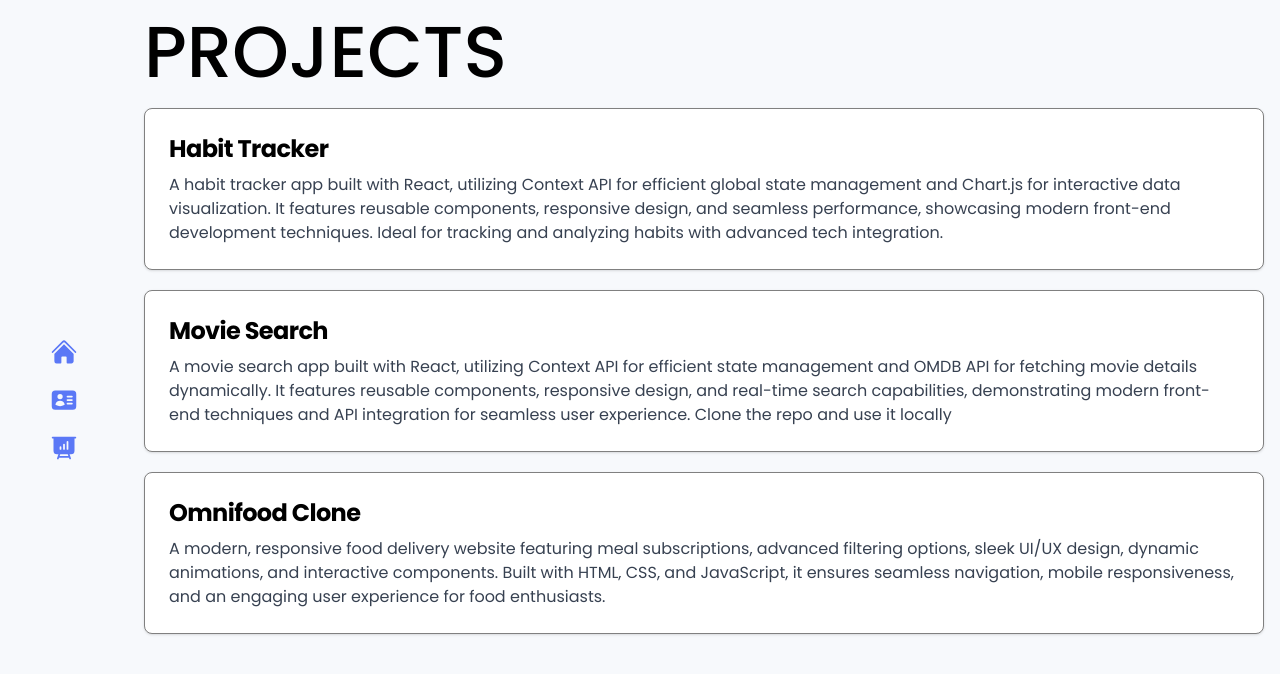
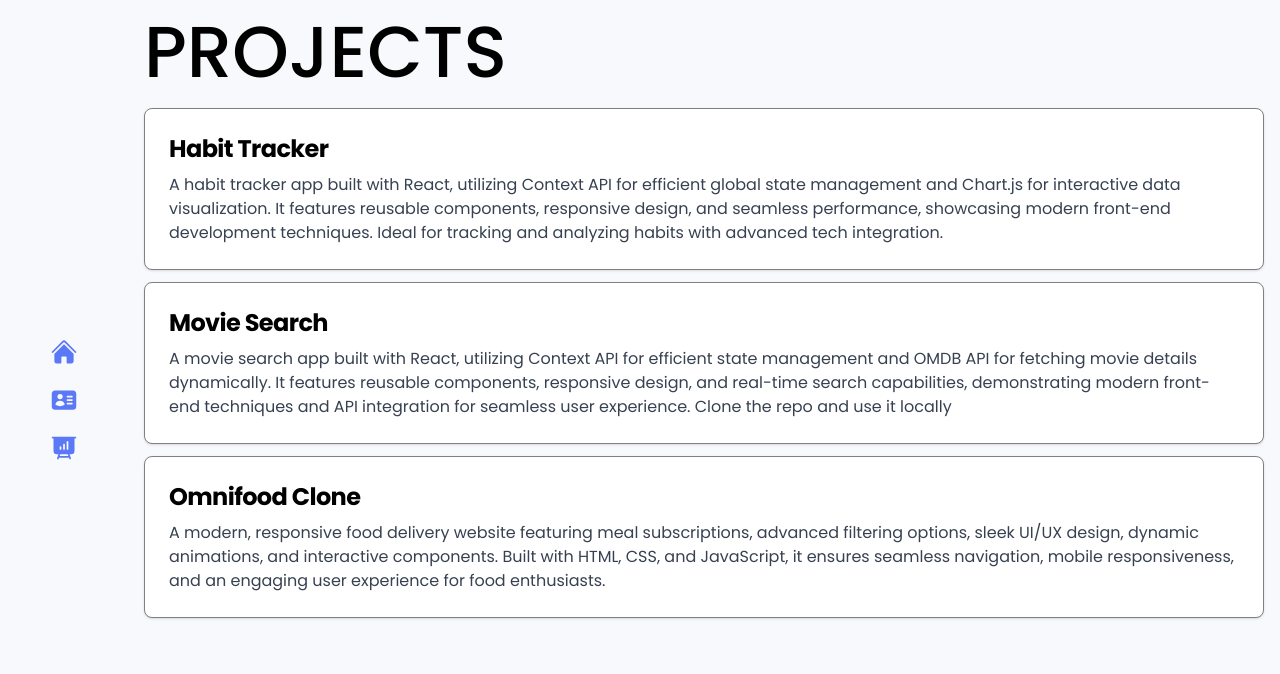
Before and after one commit to Muntazir3i/MyPortfolio, a React (Vite) app: page /projects in a window 1280 px wide. Shown: the top 674 px of the page. Built offline with nearby package versions, Linux system fonts and the light colour scheme.

Commit message:
project descp color changed

```diff
--- a/src/Components/Card.jsx
+++ b/src/Components/Card.jsx
@@ -5,10 +5,10 @@ import './card.css'
 function Card({title,desp,link}) {
     let {dark,setDark,toggleDark} = useTheme();
   return (
-    <a href={link} id='card-link' className={`block p-6   rounded-lg shadow ${dark ? 'bg-diagonal-lines' : 'bg-white'}`}>
+    <a href={link} id='card-link' className={`block p-6 mb-3   rounded-lg shadow ${dark ? 'bg-diagonal-lines' : 'bg-white'}`}>
 
 <h5 className={`mb-2 text-2xl font-bold tracking-tight ${dark ? 'text-white' : 'text-black'}`}>{title}</h5>
-<p className="font-normal text-gray-700 dark:text-gray-400">{desp}</p>
+<p className="font-normal text-gray-700 dark:text-white">{desp}</p>
 </a>
   )
 }
--- a/src/Components/Projects.jsx
+++ b/src/Components/Projects.jsx
@@ -10,7 +10,7 @@ function Projects() {
 
     <main className= {`min-w-0 h-[90vh] md:h-screen  flex-1 overflow-auto p-4 text-white ${dark ? 'bg-black' : 'bg-customWhite'}`}>
        <h1 className= {`text-7xl font-medium ${dark ? 'text-white' : 'text-black'} `}>PROJECTS</h1>
-      <div className=' mt-5 w-full h-full flex flex-col gap-5'>
+      <div className=' mt-5 w-full h-full flex flex-col '>
       <Card title = 'Habit Tracker' desp='A habit tracker app built with React, utilizing Context API for efficient global state management and Chart.js for interactive data visualization. It features reusable components, responsive design, and seamless performance, showcasing modern front-end development techniques. Ideal for tracking and analyzing habits with advanced tech integration.' link='https://muntazir3i.github.io/Habit-Tracker./' ></Card>
       <Card title='Movie Search' desp='A movie search app built with React, utilizing Context API for efficient state management and OMDB API for fetching movie details dynamically. It features reusable components, responsive design, and real-time search capabilities, demonstrating modern front-end techniques and API integration for seamless user experience. Clone the repo and use it locally' link='https://github.com/Muntazir3i/Movie-Search'></Card>
       <Card title='Omnifood Clone' desp='A modern, responsive food delivery website featuring meal subscriptions, advanced filtering options, sleek UI/UX design, dynamic animations, and interactive components. Built with HTML, CSS, and JavaScript, it ensures seamless navigation, mobile responsiveness, and an engaging user experience for food enthusiasts.' link='https://muntazir3i.github.io/Omnifood-clone/'></Card>
```
